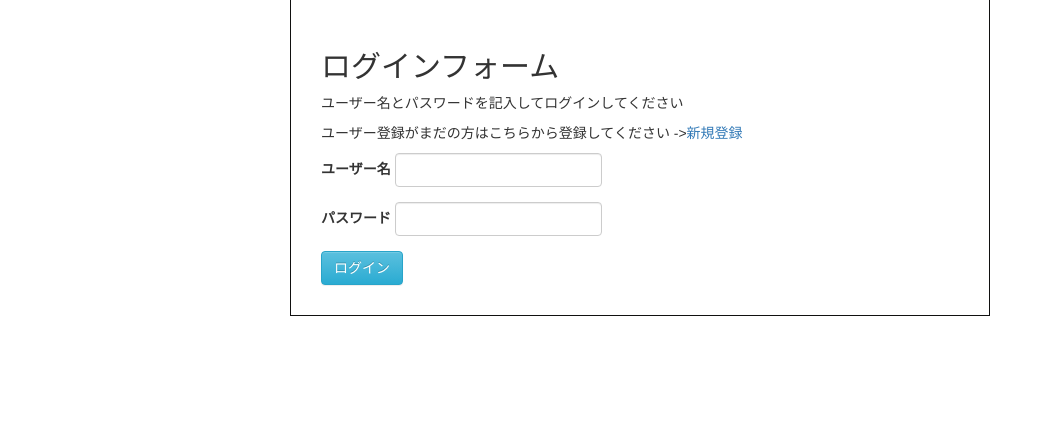
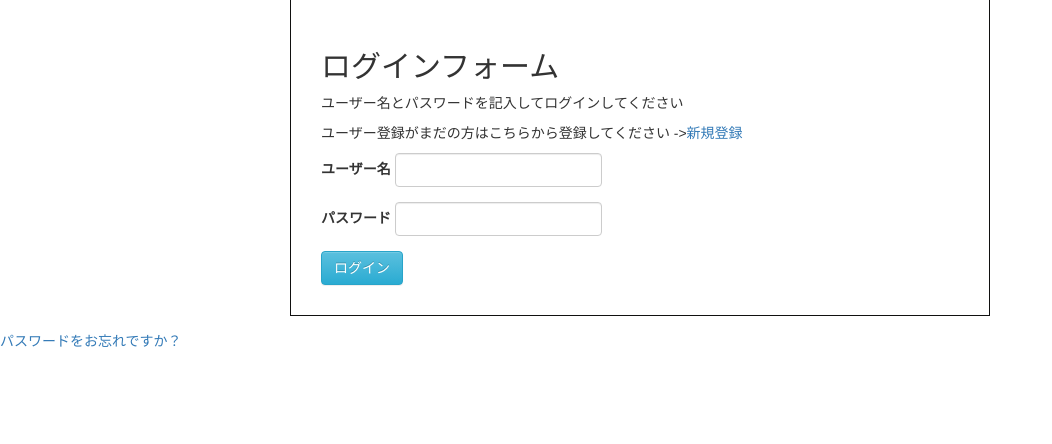
Before and after one commit to HirokiYamasaki/quiz_php, a PHP site: page /login.php in a window 1280 px wide. Shown: the part 99-543 px from the top of the page, without its empty margins (0-1052 px from the left). Run offline with PHP 8.4, Linux system fonts and the light colour scheme; data that the repository does not hold is empty.

Commit message:
パスワードの再設定フォームへのリンクを追加

```diff
--- a/user/login.php
+++ b/user/login.php
@@ -90,5 +90,7 @@ if (!empty($_POST)) {
         </div>
     </div>
 
+    <a class="reset" href="passreset.php">パスワードをお忘れですか？</a>
+
 </body>
 </html>
```
